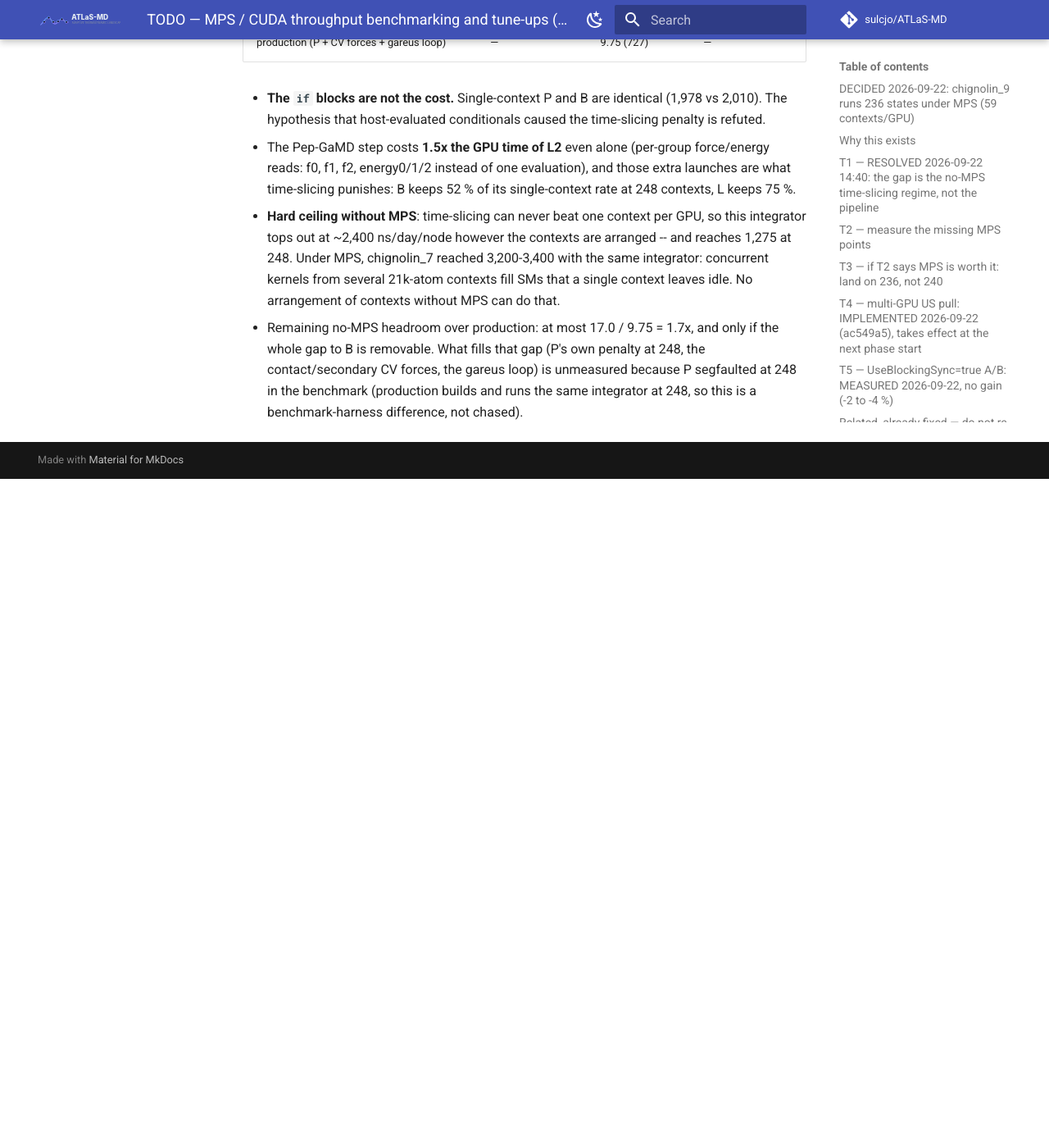
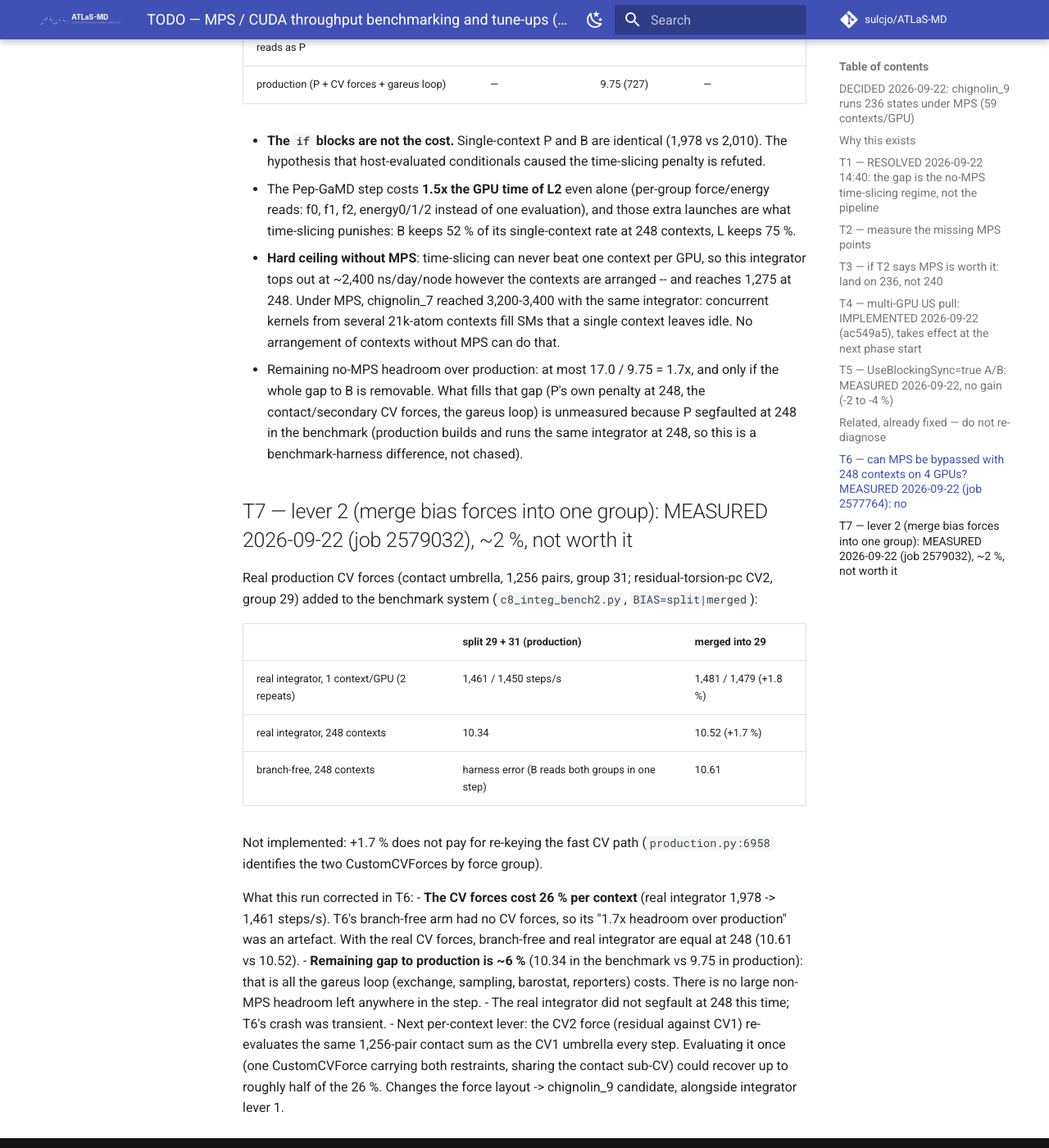
Before and after one commit to sulcjo/ATLaS-MD, an MkDocs documentation site: the page built from docs/atlas-md/developer/gpu-throughput-benchmark-todo.md, in a window 1280 px wide and 1400 px high, scrolled down 6078 px. Shown: the whole window at 82% size. Built offline with MkDocs 1.6.1 and Material for MkDocs 9.7.7, drawn with Linux system fonts in a browser that asks for light colours; comment, search, counter and statistics services are not loaded; before the commit the page ends 6662 px from its top, so only the background shows below that; some of the changed text lies outside the part shown.

Commit message:
docs(chignolin_8): lever 2 measured -- merging bias force groups gains ~2 %
Job 2579032 with the real production CV forces: merged vs split bias groups
1,481 vs 1,455 steps/s on one context, 10.52 vs 10.34 at 248 contexts. Not
worth re-keying the fast CV path. The run also shows the CV forces cost 26 %
per context, that T6's 1.7x no-MPS headroom was an artefact of a benchmark
without them, and that the gareus loop accounts for only ~6 % of production
step time. The contact sum is evaluated twice per step (CV1 umbrella and the
residual CV2); added to the chignolin_9 candidates.

Co-Authored-By: Claude Opus 5.5 (1M context) <noreply@anthropic.com>
Claude-Session: https://claude.ai/code/session_01Q18y6iQis1EjQq7BsWvFeS

```diff
--- a/docs/atlas-md/developer/gpu-throughput-benchmark-todo.md
+++ b/docs/atlas-md/developer/gpu-throughput-benchmark-todo.md
@@ -12,6 +12,8 @@ User decision after T6 (MPS cannot be bypassed at 248 contexts). Checklist for c
       `--us-pull-device-index 0,1,2,3`; setup context + pull workers also count as MPS clients on
       their GPUs -> check 59 + setup + pull stays under ~60 per GPU, or run the pull before MPS starts.
 - [ ] Carry over the #4 PME-stream verdict from chignolin_8's next job.
+- [ ] Candidate (T7): compute the 1,256-pair contact sum once per step -- CV2 (residual vs CV1)
+      currently re-evaluates it; the two CV forces together cost 26 % per context.
 - [ ] **Integrator lever 1 (user, 2026-09-22): replace the water-only auxiliary PME with a cheap
       real-space approximation of the peptide energy.** The boost may be any function of the
       coordinates provided the applied force is its exact gradient and MBAR reweights with the same
@@ -208,3 +210,30 @@ context, 250-step chunks, dt 3.5 fs (steps/s per replica; node ns/day):
   forces, the gareus loop) is unmeasured because P segfaulted at 248 in the benchmark (production
   builds and runs the same integrator at 248, so this is a benchmark-harness difference, not
   chased).
+
+## T7 — lever 2 (merge bias forces into one group): MEASURED 2026-09-22 (job 2579032), ~2 %, not worth it
+
+Real production CV forces (contact umbrella, 1,256 pairs, group 31; residual-torsion-pc CV2,
+group 29) added to the benchmark system (`c8_integ_bench2.py`, `BIAS=split|merged`):
+
+| | split 29 + 31 (production) | merged into 29 |
+|---|---|---|
+| real integrator, 1 context/GPU (2 repeats) | 1,461 / 1,450 steps/s | 1,481 / 1,479 (+1.8 %) |
+| real integrator, 248 contexts | 10.34 | 10.52 (+1.7 %) |
+| branch-free, 248 contexts | harness error (B reads both groups in one step) | 10.61 |
+
+Not implemented: +1.7 % does not pay for re-keying the fast CV path (`production.py:6958`
+identifies the two CustomCVForces by force group).
+
+What this run corrected in T6:
+- **The CV forces cost 26 % per context** (real integrator 1,978 -> 1,461 steps/s). T6's
+  branch-free arm had no CV forces, so its "1.7x headroom over production" was an artefact.
+  With the real CV forces, branch-free and real integrator are equal at 248 (10.61 vs 10.52).
+- **Remaining gap to production is ~6 %** (10.34 in the benchmark vs 9.75 in production): that is
+  all the gareus loop (exchange, sampling, barostat, reporters) costs. There is no large
+  non-MPS headroom left anywhere in the step.
+- The real integrator did not segfault at 248 this time; T6's crash was transient.
+- Next per-context lever: the CV2 force (residual against CV1) re-evaluates the same 1,256-pair
+  contact sum as the CV1 umbrella every step. Evaluating it once (one CustomCVForce carrying both
+  restraints, sharing the contact sub-CV) could recover up to roughly half of the 26 %. Changes the
+  force layout -> chignolin_9 candidate, alongside integrator lever 1.
```
